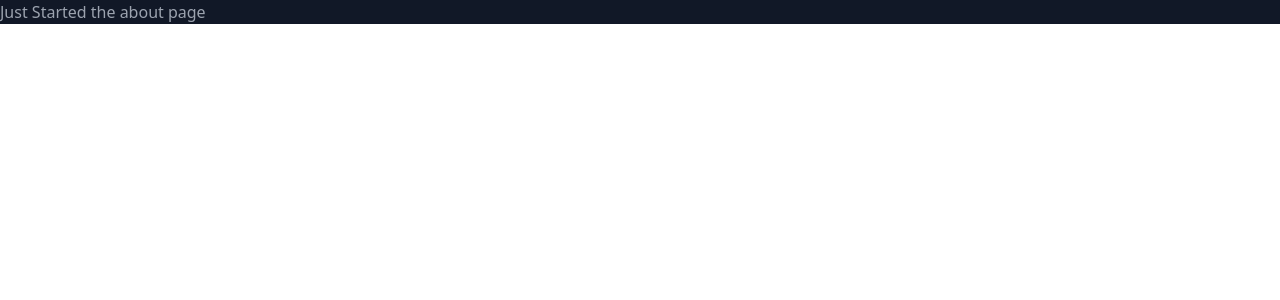
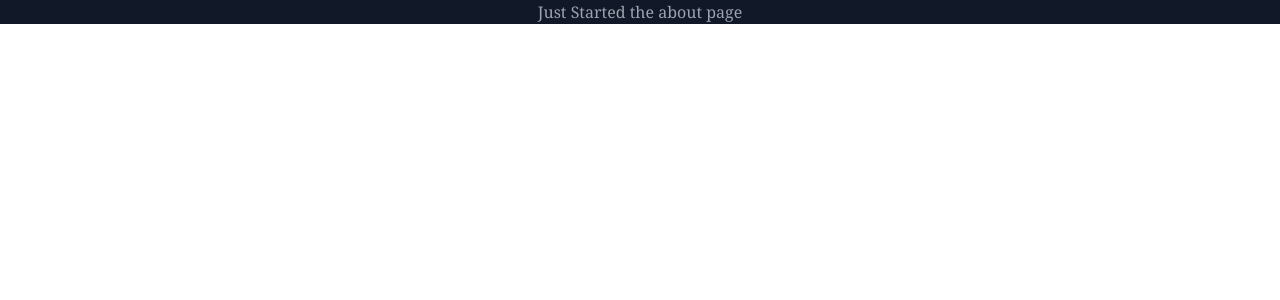
Before and after one commit to Lukefrotts227/portfolioLukasF, a React (Create React App) app: page / in a window 1280 px wide. Shown: the top 300 px of the page. Built offline with nearby package versions, Linux system fonts and the light colour scheme.

Commit message:
gonna start the about page now

```diff
--- a/src/App.js
+++ b/src/App.js
@@ -1,5 +1,5 @@
 import React from "react";
-import About from 'components/About';
+import About from './components/About';
 
 export default function App() {
   return (
--- a/src/components/About.js
+++ b/src/components/About.js
@@ -4,7 +4,7 @@ import React from "react";
 export default function About(){
     return(
         <div>
-            <h1>Just Started the about page</h1>
+            <h1 class="text-center font-serif">Just Started the about page</h1>
         </div>
         );
 }
```
Also changed, not shown: 1 other file (tests, documents, lock files or other folders).
